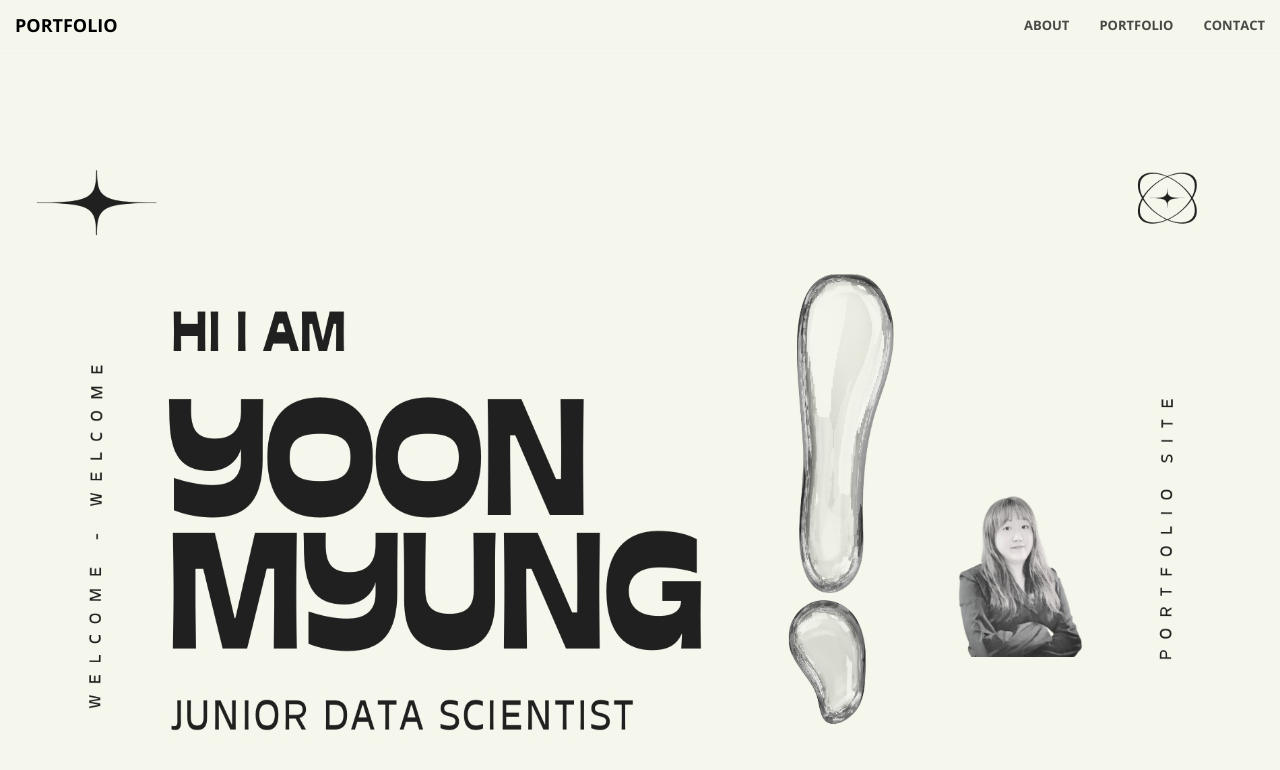
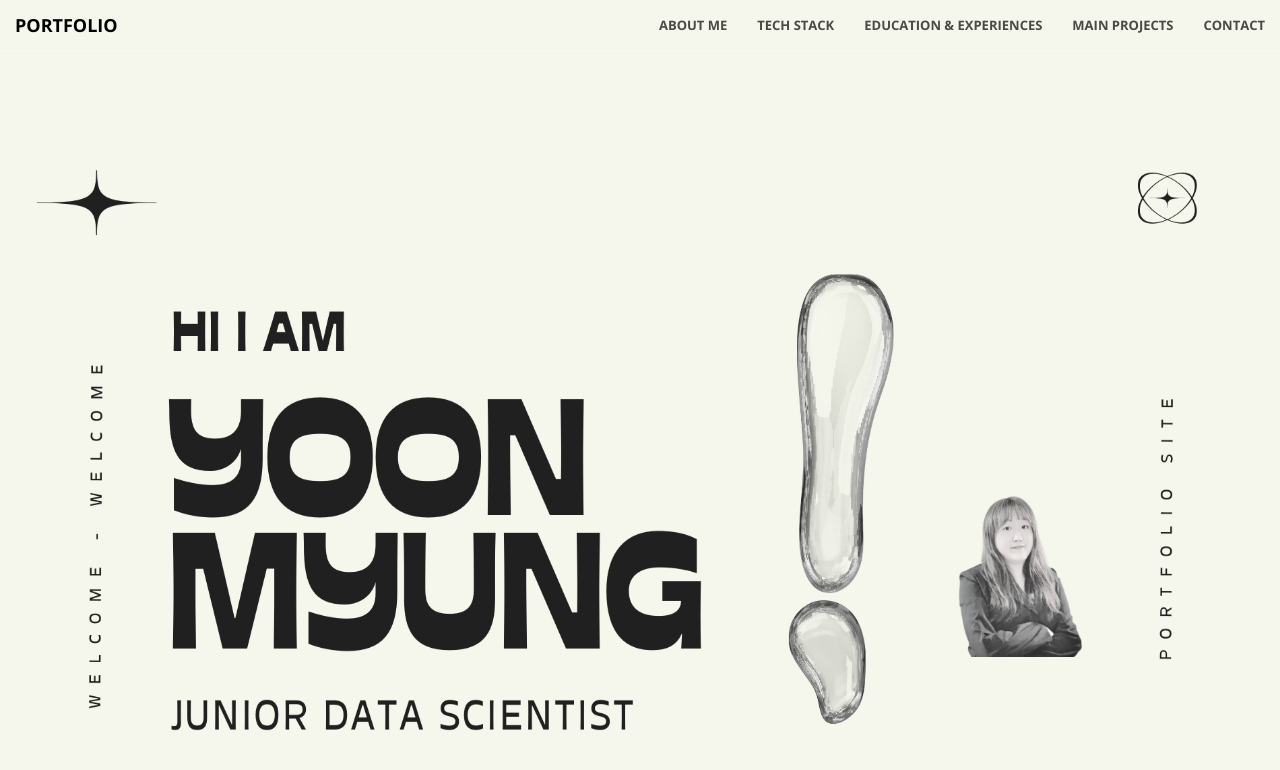
Before and after one commit to ymdev2023/ymdev2023.github.io, a Jekyll site: the page built from index.html, in a window 1280 px wide and 900 px high. Shown: the top 770 px of the window. Built offline with Jekyll 4.4.1, drawn with Linux system fonts in a browser that asks for light colours.

Commit message:
Update nav.html

```diff
--- a/_includes/nav.html
+++ b/_includes/nav.html
@@ -15,16 +15,16 @@
         <div class="collapse navbar-collapse" id="bs-example-navbar-collapse-1">
             <ul class="nav navbar-nav navbar-right">
                 <li>
-                    <a class="page-scroll" href="#about">About</a>
+                    <a class="page-scroll" href="#about">About ME</a>
                 </li>
-<!--                 <li>
-                    <a class="page-scroll" href="#strengths">Strengths</a>
+            <li>
+                    <a class="page-scroll" href="#tech-stack">Tech Stack</a>
                 </li>
                 <li>
-                    <a class="page-scroll" href="#history">History</a>
-                </li> -->
+                    <a class="page-scroll" href="#edu">Education & Experiences</a>
+                </li>
                 <li>
-                    <a class="page-scroll" href="#portfolio">Portfolio</a>
+                    <a class="page-scroll" href="#portfolio">Main Projects</a>
                 </li>
                 <li>
                     <a class="page-scroll" href="#contact">Contact</a>
```
